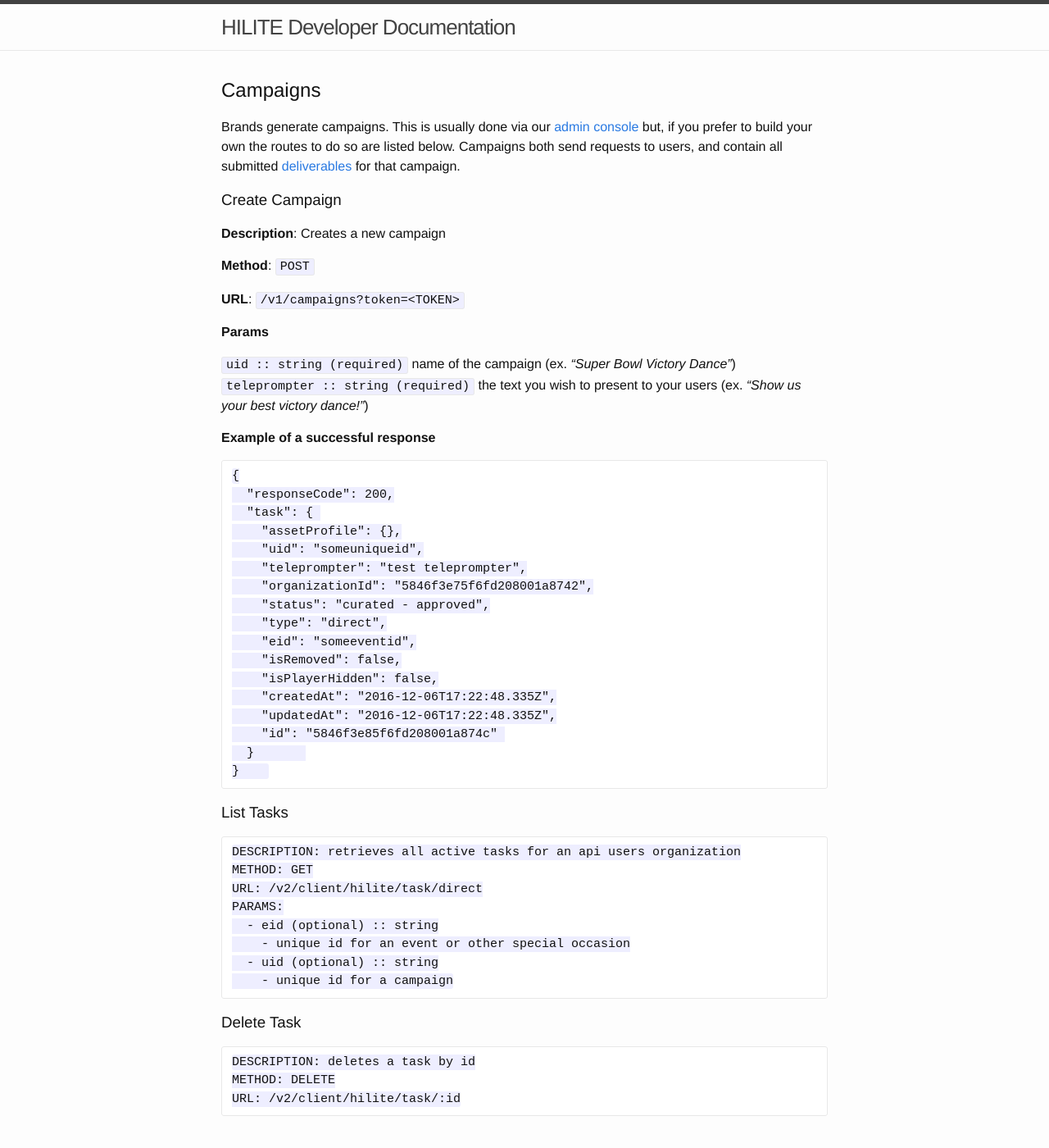
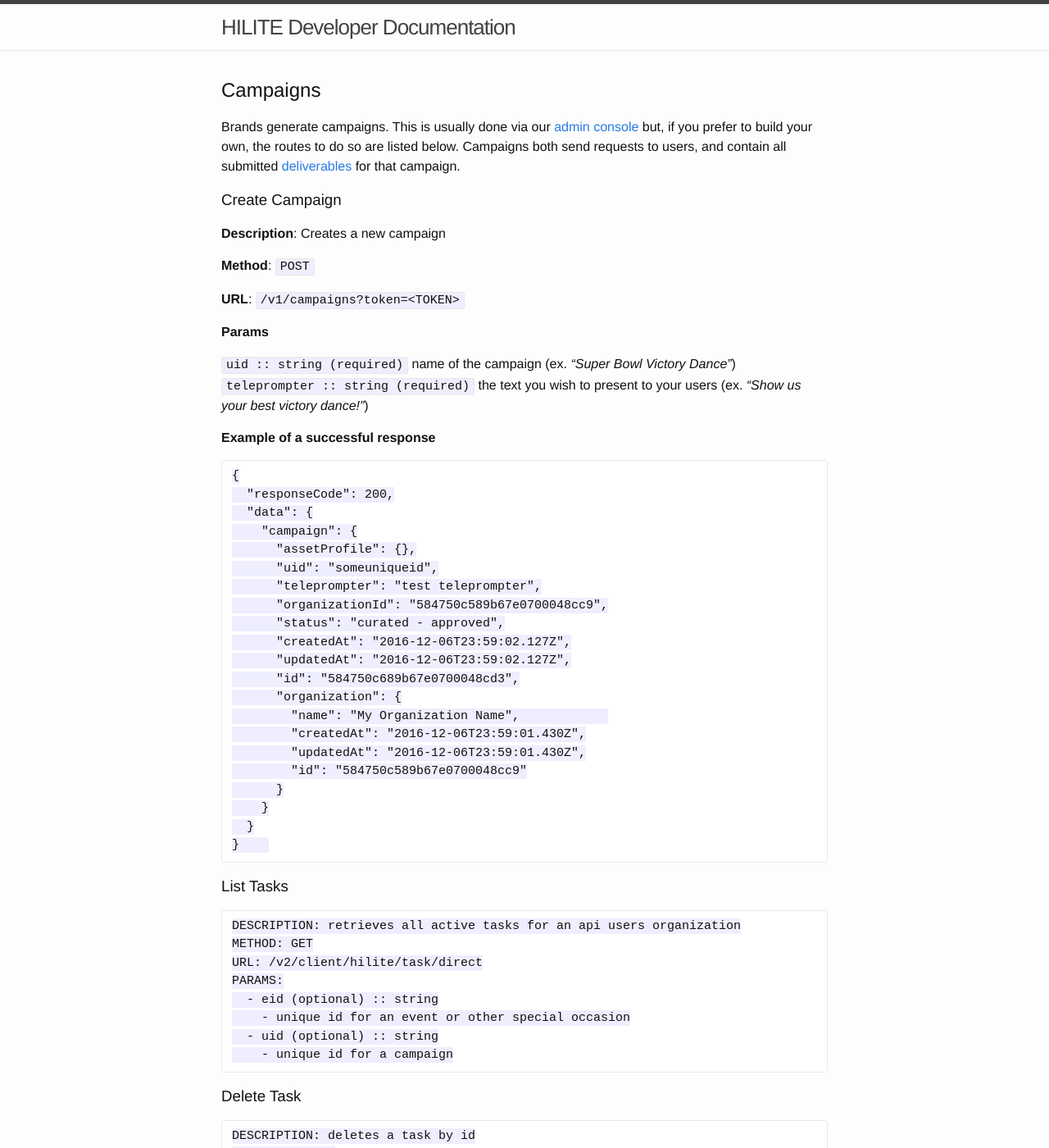
Before and after one commit to hilite-developer-site/hilite-developer-site.github.io, a Jekyll site: the page built from campaigns.md, in a window 1280 px wide and 1400 px high. Shown: the whole window at 82% size. Built offline with Jekyll 4.4.1, drawn with Linux system fonts in a browser that asks for light colours; grey boxes are pictures that could not be loaded.

Commit message:
update example payload

```diff
--- a/campaigns.md
+++ b/campaigns.md
@@ -5,7 +5,7 @@ title: Campaigns
 
 ## Campaigns
 
-Brands generate campaigns. This is usually done via our [admin console](https://admin.hilite.media) but, if you prefer to build your own the routes to do so are listed below. Campaigns both send requests to users, and contain all submitted [deliverables](/deliverables.html) for that campaign.
+Brands generate campaigns. This is usually done via our [admin console](https://admin.hilite.media) but, if you prefer to build your own, the routes to do so are listed below. Campaigns both send requests to users, and contain all submitted [deliverables](/deliverables.html) for that campaign.
 
 
 ### Create Campaign
@@ -25,19 +25,23 @@ Brands generate campaigns. This is usually done via our [admin console](https://
 
     {
       "responseCode": 200,
-      "task": {
-        "assetProfile": {},
-        "uid": "someuniqueid",
-        "teleprompter": "test teleprompter",
-        "organizationId": "5846f3e75f6fd208001a8742",
-        "status": "curated - approved",
-        "type": "direct",
-        "eid": "someeventid",
-        "isRemoved": false,
-        "isPlayerHidden": false,
-        "createdAt": "2016-12-06T17:22:48.335Z",
-        "updatedAt": "2016-12-06T17:22:48.335Z",
-        "id": "5846f3e85f6fd208001a874c"
+      "data": {
+        "campaign": {
+          "assetProfile": {},
+          "uid": "someuniqueid",
+          "teleprompter": "test teleprompter",
+          "organizationId": "584750c589b67e0700048cc9",
+          "status": "curated - approved",
+          "createdAt": "2016-12-06T23:59:02.127Z",
+          "updatedAt": "2016-12-06T23:59:02.127Z",
+          "id": "584750c689b67e0700048cd3",
+          "organization": {
+            "name": "My Organization Name",
+            "createdAt": "2016-12-06T23:59:01.430Z",
+            "updatedAt": "2016-12-06T23:59:01.430Z",
+            "id": "584750c589b67e0700048cc9"
+          }
+        }
       }
     }
 
```
